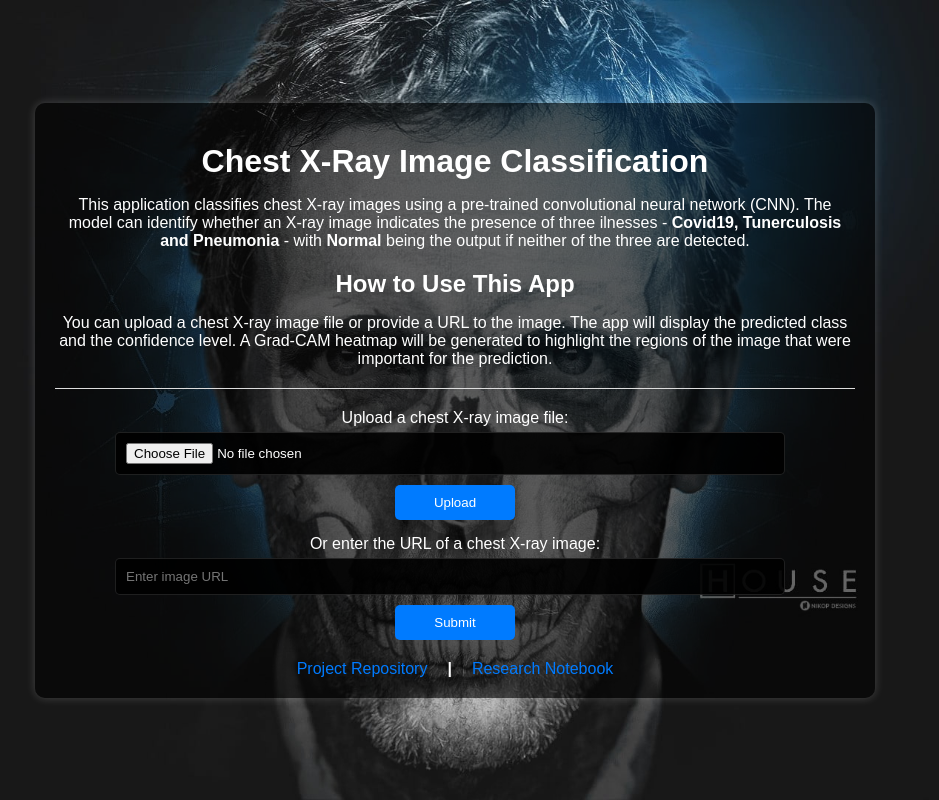
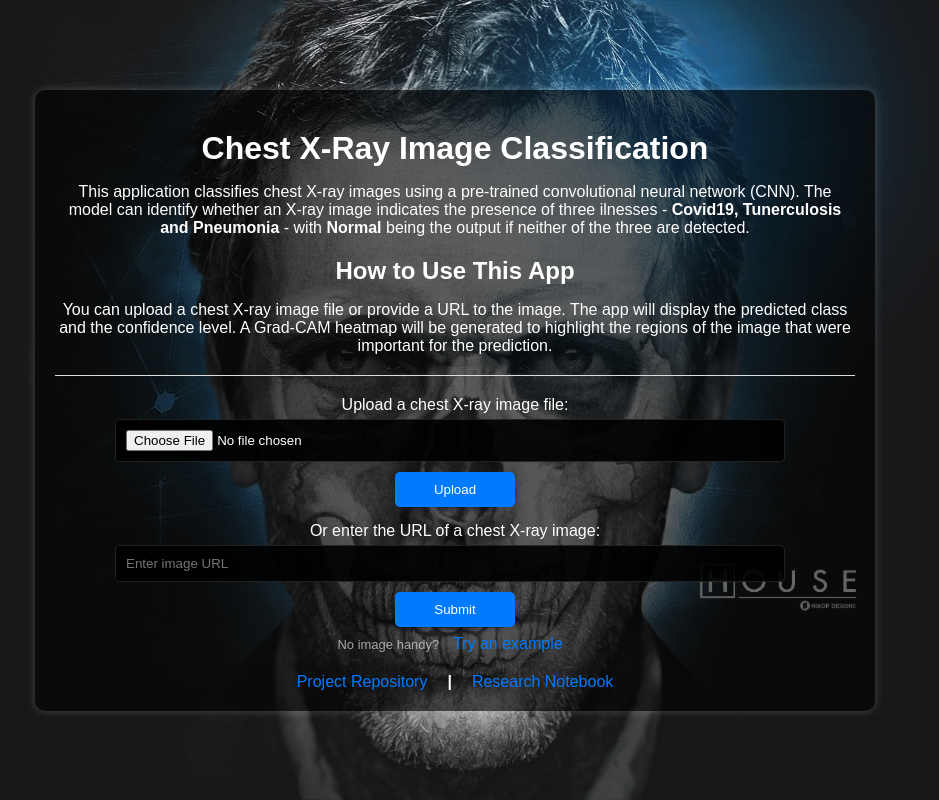
Before and after one commit to JustaKris/CNN-Classification-of-Chest-X-Ray-Images, a Flask app: page / in a window 1280 px wide. Shown: the whole page, without its empty margins (185-1124 px from the left). Run offline with Flask 3, Linux system fonts and the light colour scheme; parts of the project's set-up code (start-up, migrations or seed data) failed here and were passed over.

Commit message:
Adding an example image functionality for the URL UI option

```diff
--- a/src/xray_classifier/web/static/css/styles.css
+++ b/src/xray_classifier/web/static/css/styles.css
@@ -152,3 +152,9 @@ a.link:hover {
     gap: 15px;
     margin-top: 20px;
 }
+
+.example-hint {
+    margin-top: 8px;
+    font-size: 13px;
+    color: rgba(255, 255, 255, 0.6);
+}
--- a/src/xray_classifier/web/templates/index.html
+++ b/src/xray_classifier/web/templates/index.html
@@ -40,6 +40,13 @@
                 <label for="image-url">Or enter the URL of a chest X-ray image:</label>
                 <input type="text" id="image-url" name="image_url" placeholder="Enter image URL">
                 <button type="submit">Submit</button>
+                <div class="example-hint">
+                    No image handy? <a
+                        class="link"
+                        href="#"
+                        onclick="document.getElementById('image-url').value='https://www.e7health.com/files/blogs/chest-x-ray-29.jpg'; return false;"
+                    >Try an example</a>
+                </div>
             </div>
         </form>
 
```
Also changed, not shown: docs/dev-guide.md (+1 -1 lines).
